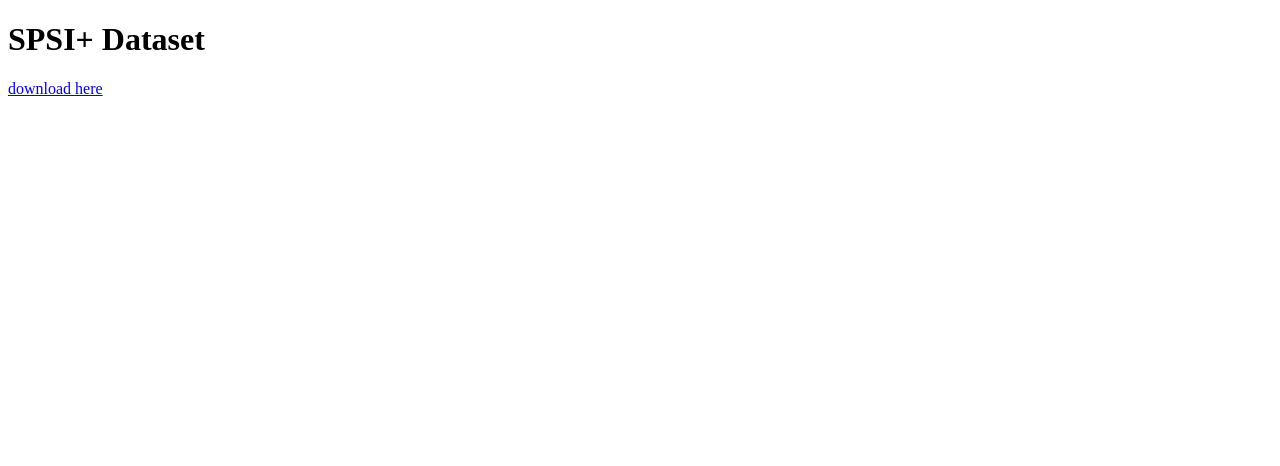
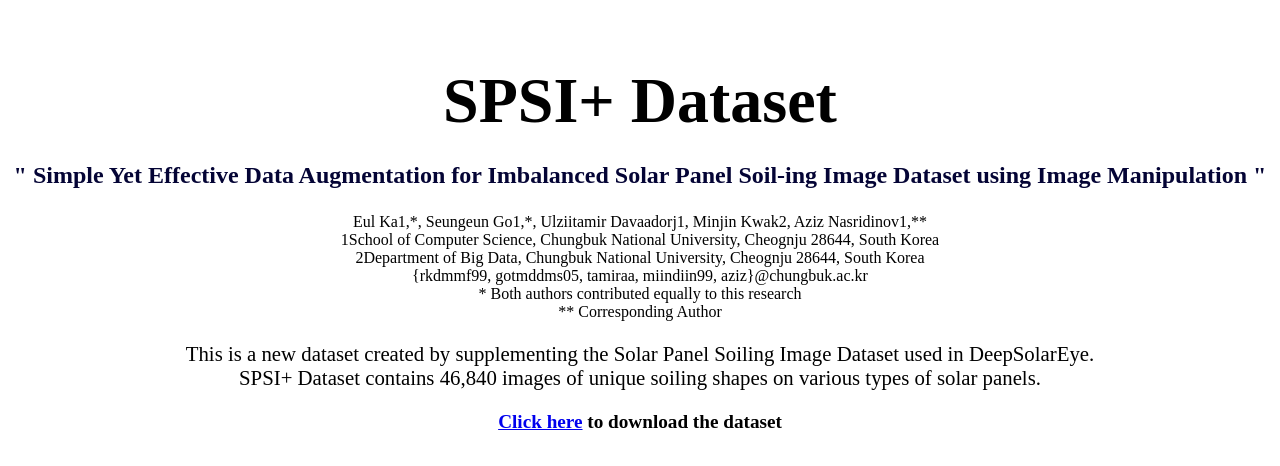
Before and after one commit to SPSIplus/SPSIplus.github.io, a plain HTML site: page index.html in a window 1280 px wide. Drawn offline with Linux system fonts and the light colour scheme.

Commit message:
Update page

```diff
--- a/index.html
+++ b/index.html
@@ -7,7 +7,24 @@
     <title>SPSI+ Dataset</title>
 </head>
 <body>
-    <h1>SPSI+ Dataset</h1>
-    <a href="https://drive.google.com/file/d/1AQIblG6dRmOs4-2464Q8WEFdDqBSY_9j/view?usp=sharing" target="_blank">download here</a>
+    <p style="font-weight: bold; font-size: 4rem; text-align: center; margin-bottom: 1rem">SPSI+ Dataset</p>
+    <p style="color: rgb(4, 4, 53); font-weight: bold; font-size: 1.5rem; text-align: center;">
+        " Simple Yet Effective Data Augmentation for Imbalanced Solar Panel Soil-ing Image Dataset using Image Manipulation "
+    </p>
+    <p style="text-align: center; font-size: 1rem;">
+        Eul Ka1,*, Seungeun Go1,*, Ulziitamir Davaadorj1, Minjin Kwak2, Aziz Nasridinov1,**<br>
+        1School of Computer Science, Chungbuk National University, Cheognju 28644, South Korea<br>
+        2Department of Big Data, Chungbuk National University, Cheognju 28644, South Korea<br>
+        {rkdmmf99, gotmddms05, tamiraa, miindiin99, aziz}@chungbuk.ac.kr<br>
+        * Both authors contributed equally to this research<br>
+        ** Corresponding Author
+    </p>
+    <p style="text-align: center; font-size: 1.3rem;">
+        This is a new dataset created by supplementing the Solar Panel Soiling Image Dataset used in DeepSolarEye.<br>
+        SPSI+ Dataset contains 46,840 images of unique soiling shapes on various types of solar panels.
+    </p>
+    <p style="text-align:center; font-size: 1.2rem;  font-weight: bolder;">
+        <a href="https://drive.google.com/file/d/1AQIblG6dRmOs4-2464Q8WEFdDqBSY_9j/view?usp=sharing" target="_blank" > Click here</a> to download the dataset
+    </p>
 </body>
 </html>
```
